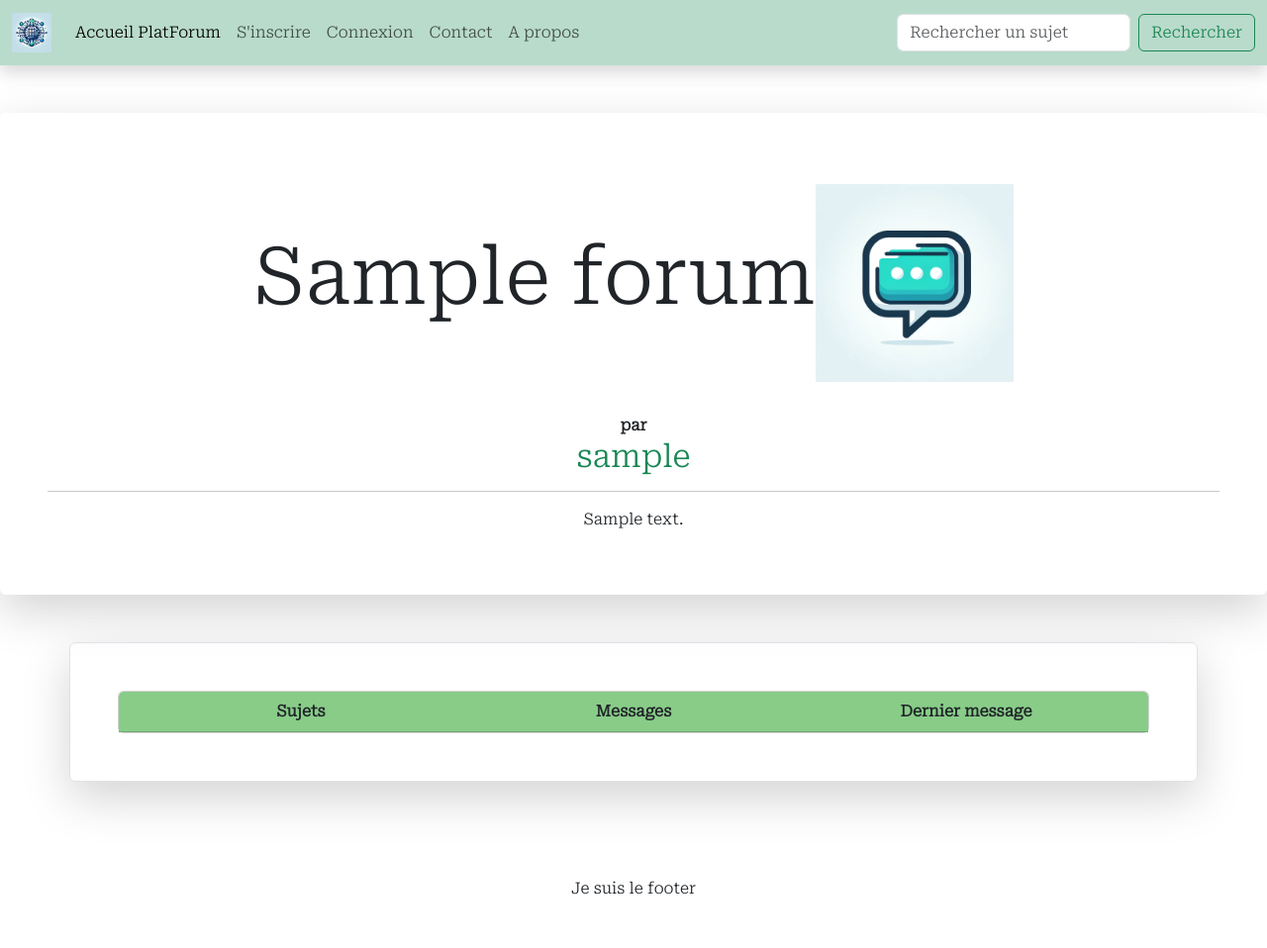
After one commit to gabigab117/platforum, a Django app: template platforum_project/forum/templates/forum/sub-category.html in a window 1280 px wide. The commit adds this page. Shown: the whole page at 99% size. Run offline with Django 5.2, Linux system fonts and the light colour scheme; the template is opened without the code that fills it: values that come from a table or form of the project are taken from there, others are empty; tables that the repository leaves empty hold one stand-in row (values such as "Sample post").

Commit message:
add sub cat html and a link in index

```diff
--- a/platforum_project/forum/templates/forum/index.html
+++ b/platforum_project/forum/templates/forum/index.html
@@ -22,7 +22,7 @@
         {% for subcategory in category.subcategories.all %}
         <div class="row">
             <div class="justify-content-between d-flex">
-                <div class="col-3">{{ subcategory.name }}</div>
+                <div class="col-3"><a href="{% url 'forum:sub-category' slug_forum=forum.slug pk=subcategory.pk slug_sub_category=subcategory.slug %}">{{ subcategory.name }}</a></div>
                 <div class="col-3">{{ subcategory.topic_set.all.count }}</div>
                 <div class="col-3">{{ subcategory.number_of_messages }}</div>
                 <div class="col-3">{{ subcategory.last_topic_commented }}</div>
--- /dev/null
+++ b/platforum_project/forum/templates/forum/sub-category.html
@@ -0,0 +1,38 @@
+{% extends "base_forum.html" %}
+{% load static %}
+
+{% block title %}{{ sub_category.name }}{% endblock %}
+
+{% block body %}
+
+
+
+<div class="container shadow-lg rounded border p-5 mb-5">
+
+
+    <div class="card text-center">
+        <div class="card-header row fw-bold mx-0" style="background-color: rgba(136, 204, 136);">
+            <div class="col-4">Sujets</div>
+            <div class="col-4">Messages</div>
+            <div class="col-4">Dernier message</div>
+
+
+        </div>
+
+
+        <div class="row">
+            <div class="justify-content-between d-flex">
+                <div class="col-4"></div>
+                <div class="col-4"></div>
+                <div class="col-4"></div>
+
+            </div>
+        </div>
+
+
+
+    </div>
+
+</div>
+
+{% endblock %}
```
